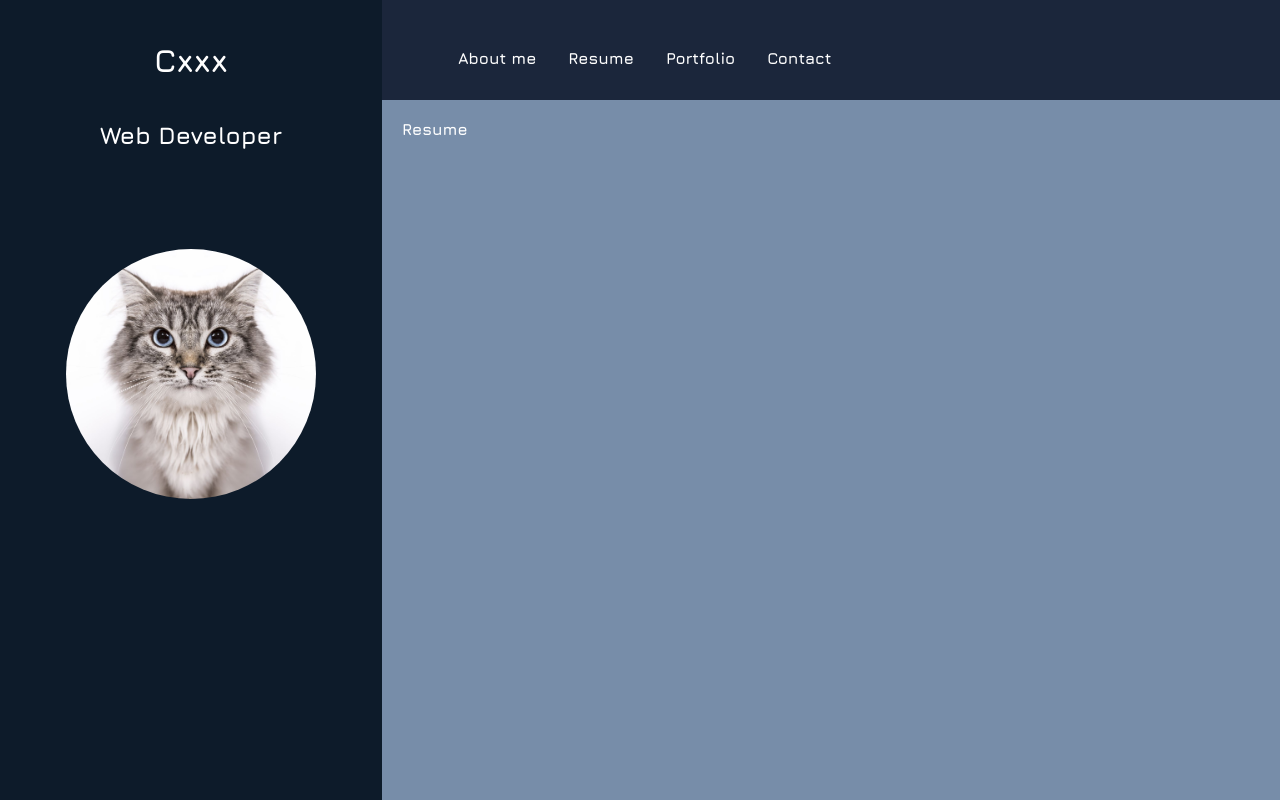
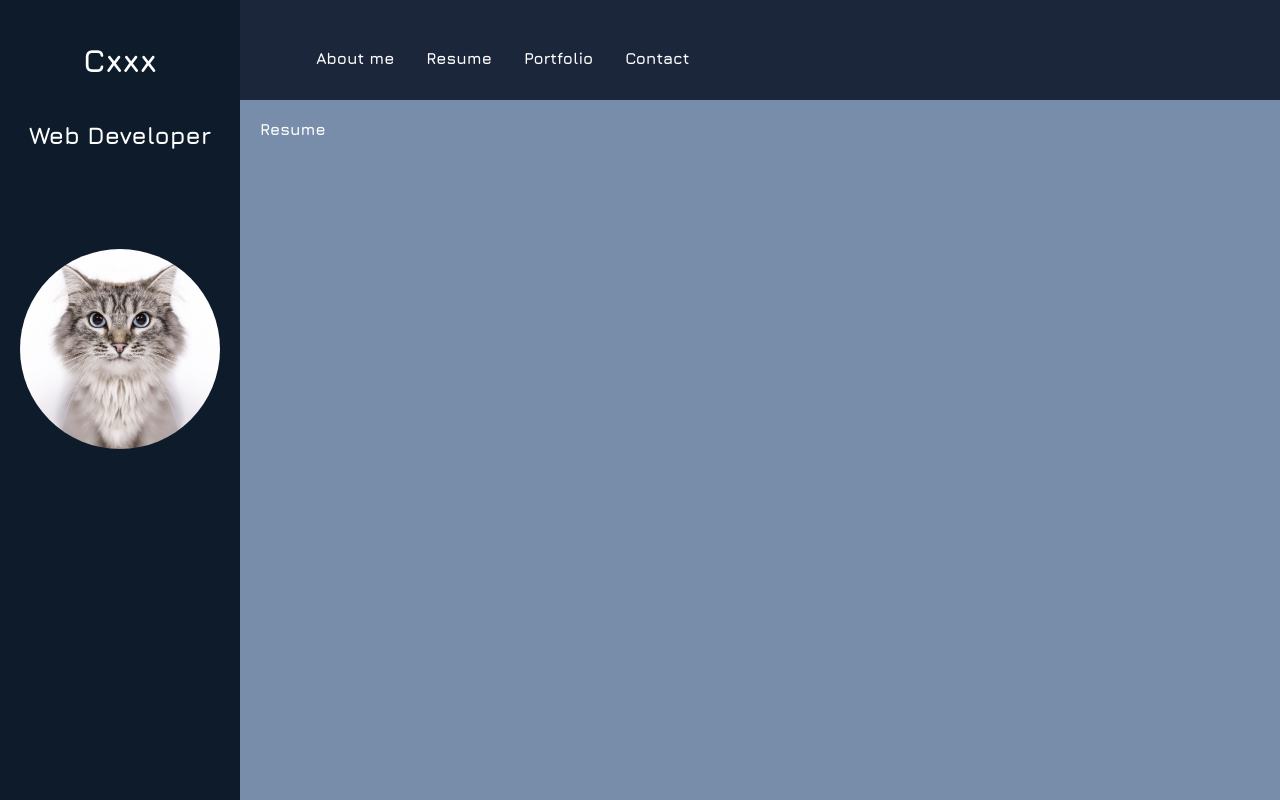
Before and after one commit to essex999/Portfolio, a React (Vite) app: page /resume in a window 1280 px wide. Built offline with nearby package versions, Linux system fonts and the light colour scheme.

Commit message:
mediaScss

```diff
--- a/src/App.module.scss
+++ b/src/App.module.scss
@@ -15,6 +15,12 @@
   gap: 80px;
   width: 382px;
   position: fixed;
+  @media (max-width: 1600px) {
+    width: 322px;
+  }
+  @media (max-width: 1300px) {
+    width: 240px;
+  }
 }
 
 .mainContainer {
@@ -30,6 +36,10 @@
   width: 250px;
   height: 250px;
   border-radius: 50%;
+  @media (max-width: 1300px) {
+    width: 200px;
+    height: 200px;
+  }
 }
 .basicUserInfo {
   margin-top: 20px;
@@ -45,4 +55,11 @@
   width: 100%;
   flex-direction: column;
   overflow: auto;
+  @media (max-width: 1600px) {
+    margin-left: 322px;
+  }
+
+  @media (max-width: 1300px) {
+    margin-left: 240px;
+  }
 }
--- a/src/Routes/routes.jsx
+++ b/src/Routes/routes.jsx
@@ -1,6 +1,6 @@
 import { createBrowserRouter } from "react-router-dom";
 import { AboutMe } from "../UI/Screens/AboutMe/AboutMe";
-import { Resume } from "../UI/Component/Resume/Resume";
+import { Resume } from "../UI/Screens/Resume/Resume";
 import { Contact } from "../UI/Screens/Contact/Contact";
 import { Portfolio } from "../UI/Screens/Portfolio/Portfolio";
 import { App } from "../App";
--- a/src/UI/Component/NavBar/NavBar.module.scss
+++ b/src/UI/Component/NavBar/NavBar.module.scss
@@ -11,4 +11,6 @@
   justify-content: flex-start;
   align-items: center;
   background-color: #1b263b;
+  @media (max-width: 1600px) {
   }
+}
--- a/src/UI/Component/Resume/Resume.jsx
+++ /dev/null
@@ -1,7 +0,0 @@
-export const Resume = () => {
-	return (
-		<>
-			<div>Resume</div>
-		</>
-	)
-}
```
Lines whose indentation alone changed are shown as unchanged.
